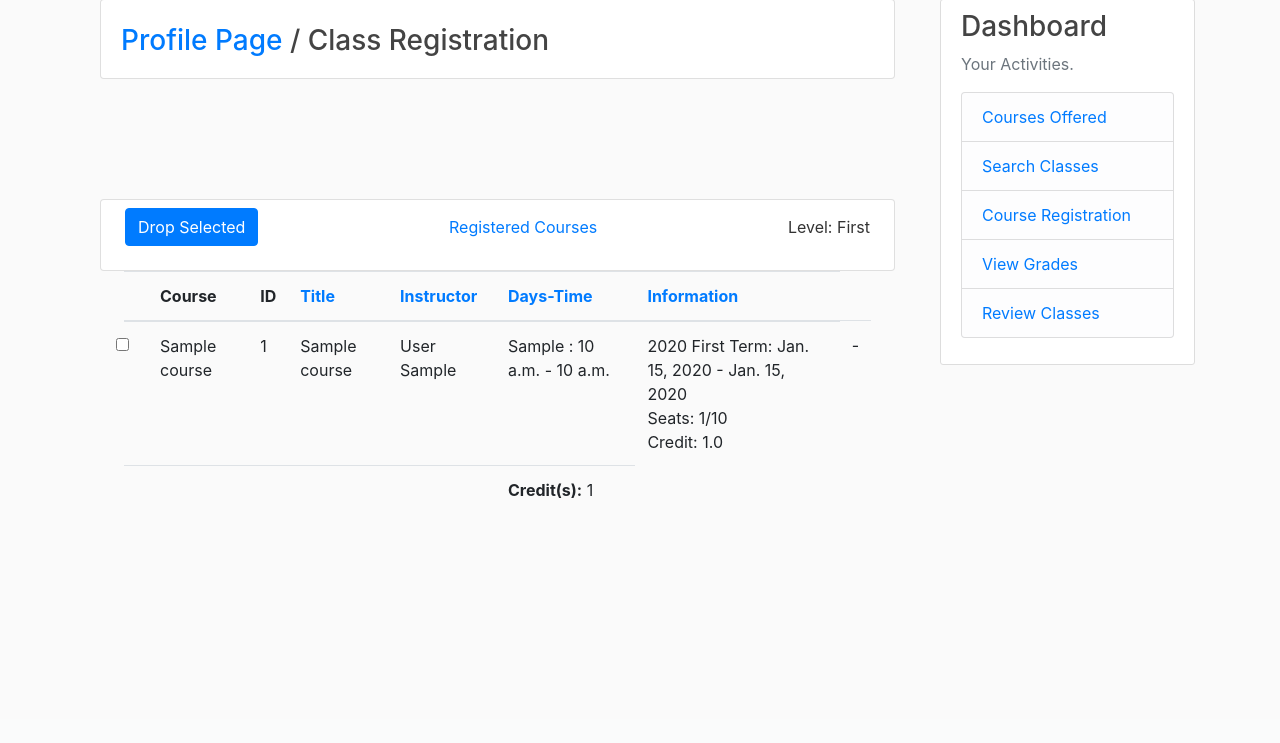
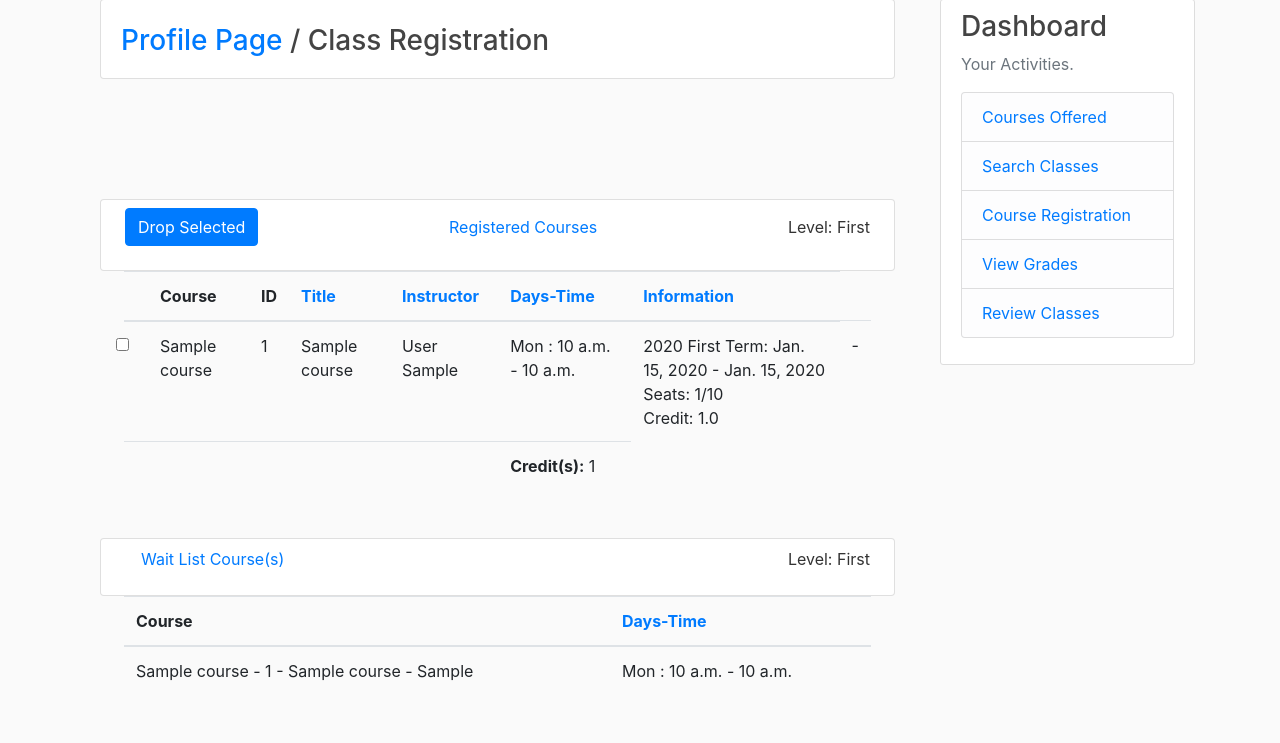
Before and after one commit to ej0306/CUNY-ZERO-School-Management-System, a Django app: page /courses/register_course/ in a window 1280 px wide. Shown: the part 81-824 px from the top of the page. Before the commit the page ends 579 px from the top, so only its background shows below. Run offline with Django 3.2, Linux system fonts and the light colour scheme; a user stored in the database is signed in; tables that the repository leaves empty hold one stand-in row (values such as "Sample post"); some libraries are stand-ins or nearby versions.

Commit message:
Fixed last minutes things that can be done

```diff
--- a/courses/forms.py
+++ b/courses/forms.py
@@ -31,7 +31,7 @@ class ClassSetUp(forms.ModelForm):
     class Meta:
         model = Classes
         fields = ['course', 'section_num', 'credit', 'year', 'semester', 'full_capacity', 'start_date', 'end_date',
-                  'days_and_time', 'instructor']
+                  'days','start_time', 'end_time', 'instructor']
         widgets = {
             'start_date': SelectDateWidget(),
             'end_date': SelectDateWidget()
--- a/courses/templates/courses/add_score.html
+++ b/courses/templates/courses/add_score.html
@@ -35,7 +35,7 @@
 					<div class="dropdown-menu" aria-labelledby="dropdownMenu3">
 	    				<h6 class="dropdown-header">Select Class</h6>
 	    				{% for class in classes %}
-	    				<a data-toggle="tooltip" title="{{ class.course.course_name }}" class="dropdown-item" href="{% url 'courses:add_score_for' class.id %}">{{ class.class_id }}</a>
+	    				<a data-toggle="tooltip" title="{{ class.course.course_name }}" class="dropdown-item" href="{% url 'courses:add_score_for' class.id %}">{{ class.course.course_name }}</a>
 	    				{% empty %}
 		    				<h6 data-toggle="tooltip" class="text-center" title="maybe you have'nt been allocated any course yet">
 			    					No class
--- a/courses/templates/courses/add_score_for.html
+++ b/courses/templates/courses/add_score_for.html
@@ -35,12 +35,12 @@
 		    	<button id="submit" data-toggle="tooltip" title="Save Score" type="submit" class="btn btn-primary w-25 p-3 float-left">Save</button>
 
 		    </div>
-		    <div class="col-md-3"><small>{{ course.course }}</small></div>
+		    <div class="col-md-3"> {{ course.course.course_name }} </div>
 		    <div class="col-md-4">
 		    	<div class="dropdown">
 	    			<button class="btn btn-info dropdown-toggle float-right" type="button" id="dropdownMenu3" data-toggle="dropdown"
 		    			aria-haspopup="true" aria-expanded="false">
-		    			{{ course.class_id }}
+		    			{{ course.course.course_name }}
 		    		</button>
 
 					<div class="dropdown-menu" aria-labelledby="dropdownMenu3">
@@ -74,7 +74,7 @@
 	        {% for student in students %}
 	        <tr>
 	          <td class="pt-3-half" name="{{ student.id }}" contenteditable="false">
-	          		{{ student.student.id_number }}
+				{{ student.student.user.last_name }} - {{ student.student.id_number }}
 	          </td>
 	          <td class="pt-3-half" contenteditable="false">
 	          	<input id="ca" class="score" type="number" name="{{ student.id }}" value="{{ student.ca }}">
--- a/courses/templates/courses/course_registration.html
+++ b/courses/templates/courses/course_registration.html
@@ -324,11 +324,64 @@
     <br>
     <br>
 
+        <div class="card card-cascade narrower">
+
+            <!--Card image-->
+            <div class="view view-cascade gradient-card-header blue-gradient narrower py-2 mx-4 mb-3 d-flex justify-content-between align-items-center">
+
+                <a href="" class="white-text mx-3">Wait List Course(s)</a>
+                <span class="pull-right white-text">Level: {{ student.semester }}</span>
+
+            </div>
+
+        </div>
+        <!--/Card image-->
+        <div class="px-4">
+
+            <div class="table-wrapper">
+                    <!--Table-->
+                    <table id="dtVerticalScrollExample" class="table table-hover mb-0">
+
+                        <!--Table head-->
+                        <thead>
+                            <tr>
+                                <th class="th-lg">
+                                <a>Course
+                                </a>
+                                </th>
+
+                                <th class="th-lg">
+                                <a href="">Days-Time
+                                </a>
+                                </th>
+
+                            </tr>
+                        </thead>
+
+                        <tbody>
+                            {% for obj in wait_list %}
+                            <tr>
+                                <td> {{obj.course}} </td>
+                                <td> {{obj.course.days}} : {{obj.course.start_time}} -
+                                    {{obj.course.end_time}}
+
+                                </td>
+
+                            </tr>
+                            {% endfor %}
+
+
+
+
+                        </tbody>
+                    </table>
+            </div>
+        </div>
+
+
+
 </div>
 <br>
 <br>
 
-
-
-
 {%  endblock content %}
--- a/courses/urls.py
+++ b/courses/urls.py
@@ -19,6 +19,7 @@ urlpatterns = [
     path('repeating_list/', views.repeat_list, name='repeat_list'),
     path('add_class/', views.add_class, name='add_class'),
     path('add_course/', views.add_course, name='add_course'),
+     path('wait_list/', views.wait_list_view, name='wait_list_view'),
     path('set_up_session/', views.set_up_session, name='set_up_session'),
 #-----------------------------------------------------------------------------------------#
 #                            Reviews Classes URLs                                         #
--- a/courses/views.py
+++ b/courses/views.py
@@ -38,7 +38,7 @@ def list_classes(request):
     for i in classes:
         class_dict.update({i.get_cur_capacity(): i})
 
-    context = {'classes' : classes, "class_dict": class_dict,}
+    context = {"classes" : classes, "class_dict": class_dict,}
     return render(request, 'courses/classes_list.html', context)
 
 
@@ -53,7 +53,7 @@ def course_allocation_view(request):
 def add_score(request):
     """ Show the first page where the instructor have to select one of its course."""
     current_session = Session.objects.get(is_current_session=True)
-    classes = Classes.objects.filter(allocated_course__instructor__pk = request.user.id) #Check
+    classes = Classes.objects.filter(instructor__pk = request.user.id) #Check
     context= {
         "classes" : classes ,
         "current_session": current_session,
@@ -66,11 +66,12 @@ def add_score(request):
 def add_score_for(request, id):
     """ Show the page where an instructor will grade students enrolled in a
         specific class """
+    course = Classes.objects.get(course__pk = id)
     current_session = Session.objects.get(is_current_session=True)
     if request.method  == 'GET':
-        courses = Classes.objects.filter(allocated_course__instructor__pk = request.user.id) #Check
-        course = Classes.objects.get(pk=id)
-        students = TakenCourse.objects.filter(classes__allocated_course__instructor__pk = request.user.id).filter(classes__id = id) #Check
+        courses = Classes.objects.filter(instructor__pk = request.user.id) #Check
+
+        students = TakenCourse.objects.filter(classes__instructor__pk = request.user.id).filter(classes__id = id) #Check
         context = {
             "courses": courses,
             "course ": course,
@@ -114,6 +115,57 @@ def add_score_for(request, id):
     return HttpResponseRedirect(reverse_lazy('courses:add_score_for', kwargs = {'id': id }))
 
 
+@login_required
+def wait_list_view(request):
+    #  wait_list = WaitList.objects.filter(student__pk = request.user.id)
+    #         context = {"wait_list": wait_list}
+    if request.method == 'POST':
+        ids = ()
+        data = request.POST.copy()
+        data.pop('csrfmiddlewaretoken', None) # remove csrf_token
+
+        for key in data.keys():
+            ids = ids + (str(key),)
+
+        wait_list = WaitList.objects.filter(instructor__pk = request.user.id)
+
+        wait_list_dict = {}
+        for i in wait_list:
+            wait_list_dict.update({i.student.user.id : i.course})
+
+        for s in range (0, len(ids)):
+            student_id = 0
+            course = Classes.objects.get(pk = ids[s])
+
+            for x, y in wait_list_dict.items():
+               if y == course:
+                   student_id = x
+
+
+            student = Student.objects.get(user__pk = student_id)
+            # student =None
+
+            obj = TakenCourse.objects.create(student = student, classes = course)
+            obj.save()
+
+
+            d_obj = WaitList.objects.get(student = student, course = course)
+            d_obj.delete()
+            messages.success(request, 'Student Added To Wait List Succesffully!')
+
+        return redirect('courses:wait_list_view')
+
+    else:
+        wait_list = WaitList.objects.filter(instructor__pk = request.user.id)
+        context = {"wait_list": wait_list}
+
+        return render(request, "courses/wait_list.html", context)
+
+
+
+
+
+
 
 
 # Handles the class search results
@@ -127,7 +179,7 @@ def class_search(request):
         if query:
             lookups =  (
                 Q(semester__icontains= query) | Q(class_id__icontains= query) |
-                Q(year__icontains= query) |  Q(days_and_time__icontains= query) |
+                Q(year__icontains= query) |   Q(days__icontains= query) |  Q(instructor__user__last_name__icontains= query) |
                 Q(course__course_name__icontains= query) | Q(course__title__icontains= query)
               )
 
@@ -181,17 +233,11 @@ def course_registration(request):
             check_waitList = WaitList.objects.filter(student = student, course = course)
 
 
-
             # Put the start and end time of the student current class in a dictionary.
             for i in taken_courses:
                 time_dict.update({i.classes.start_time : i.classes.end_time})
             # for i in classes:
             #     time_dict.update({i.start_time : i.end_time})
-
-
-
-
-
 
             if course_cur_cap == course.full_capacity:
                 messages.warning(request, "Sorry you can't register for this class! Its full!" )
@@ -235,6 +281,7 @@ def course_registration(request):
     else:
         student = Student.objects.get(user__pk= request.user.id)
         taken_courses = TakenCourse.objects.filter(student__user__id= request.user.id)
+        wait_list = WaitList.objects.filter(student__pk = request.user.id)
         t = ()
 
         for i in taken_courses:
@@ -291,6 +338,7 @@ def course_registration(request):
             "total_registered_unit": total_registered_unit,
             "class_dict": class_dict,
             "taken_class_dict": taken_class_dict,
+            "wait_list": wait_list,
 
 
             }
@@ -319,23 +367,28 @@ def course_drop(request):
 @login_required
 def view_result(request):
     student = Student.objects.get(user__pk=request.user.id)
-    current_session = Session.objects.get(is_current_session=True)
+    # current_session = Session.objects.get(is_current_session=True)
+    current_session = Session.objects.all()
     courses = TakenCourse.objects.filter(student__user__pk=request.user.id)
     result = Result.objects.filter(student__user__pk=request.user.id)
     current_semester_grades = {}
 
     previousCGPA = 0
 
+    if current_session:
+        current_session = Session.objects.get(is_current_session=True)
+        context = {
+                "courses": courses,
+                "result":result,
+                "student": student,
+                "previousCGPA": previousCGPA,
+                "current_session": current_session,
+                }
+        return render(request, 'courses/view_results.html', context)
+    else:
+        messages.warning(request, "There is no active session right now!")
 
-    context = {
-            "courses": courses,
-            "result":result,
-            "student": student,
-            "previousCGPA": previousCGPA,
-            "current_session": current_session,
-            }
-
-    return render(request, 'courses/view_results.html', context)
+    return render(request, 'courses/view_results.html')
 
 
 
@@ -406,6 +459,8 @@ def set_up_session(request):
 # -----------------------------------------------------------------------------------------#
 #                                   Reviews Classes Views                                 #
 # -----------------------------------------------------------------------------------------#
+
+
 @login_required
 def review_list(request):
     latest_review_list = ReviewClasses.objects.order_by('-date_added')[:9]
@@ -467,7 +522,7 @@ def add_review(request, course_id):
         for i in range(0, len(list_review)):
             word = list_review[i]
             for x, y in bad_words_dict.items():
-                if word == x:
+                if word.lower() == x:
                     taboo_word_ct += 1
                     list_review[i]= y
 
--- a/general/templates/general/profile_base.html
+++ b/general/templates/general/profile_base.html
@@ -90,6 +90,9 @@
                         <a href="{% url 'courses:list_classes'%}">Class List</a>
                     </li>
                     <li class="list-group-item list-group-item-light">
+                      <a href="{% url 'courses:wait_list_view'%}">Wait List</a>
+                  </li>
+                    <li class="list-group-item list-group-item-light">
                       <a href="{% url 'courses:course_allocation_view'%}">Class Allocation</a>
                     </li>
                     <li class="list-group-item list-group-item-light">
--- a/general/views.py
+++ b/general/views.py
@@ -1,14 +1,14 @@
 from django.shortcuts import render
 from django.http import HttpResponse
 
-from courses.models import Course, Result, ReviewClasses
+from courses.models import Classes, Course, Result, ReviewClasses
 
 
 # Create your views here.
 def home(request):
     courses = Course.objects.all()
     students = Result.objects.filter(cgpa__gte=3.5)
-    classes = ReviewClasses.objects.all()
+    classes = Classes.objects.all()
 
     context = {
         'title': 'Home',
--- a/users/templates/users/profile.html
+++ b/users/templates/users/profile.html
@@ -94,12 +94,12 @@
                             <tr>
                                 <th scope="row">{{ forloop.counter }}</th>
                                 <td>{{ course.course }}</td>
-                                <td>{{ course.days_and_time }}</td>
+                                <td>{{ course.days }}: {{ course.start_time }} - {{ course.end_time }}</td>
                                 <td>{{course.start_date}} -  {{course.end_date}}</td>
                             </tr>
                         </tbody>
                         {% empty %}
-                        <p>No classes have assigned to you yet!</p>
+                        <p>No classes have been assigned to you yet!</p>
 
                         {% endfor %}
 
--- a/users/views.py
+++ b/users/views.py
@@ -54,7 +54,7 @@ def register_instructor(request):
 
 @login_required
 def profile(request):
-    courses = Classes.objects.filter(allocated_course__instructor__pk = request.user.id)
+    courses = Classes.objects.filter(instructor__pk = request.user.id)
     taken_course = TakenCourse.objects.filter(student__user__pk = request.user.id)
 
 
```
Also changed, not shown: courses/admin.py (+6 -1 lines), courses/models.py (+17 -7 lines), courses/templates/courses/classes_list.html (+8 -8 lines), courses/templates/courses/wait_list.html (added, +113 -0 lines), general/templates/general/home.html (+60 -3 lines), courses/migrations/0018_merge_20211207_1317.py (added), courses/migrations/0019_alter_classes_days.py (added), courses/migrations/0020_alter_classes_days.py (added), courses/migrations/0021_waitlist_instructor.py (added), users/migrations/0008_merge_20211207_1317.py (added).
